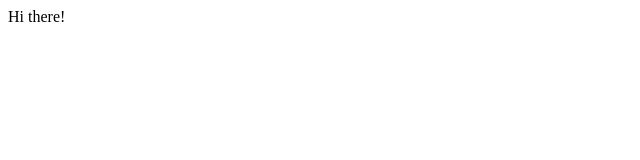
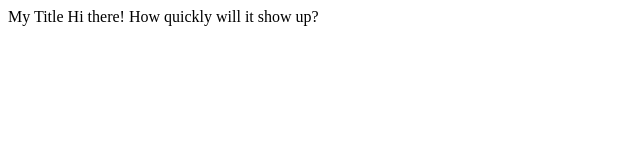
Before and after one commit to ronyeh/ronyeh.github.io, a plain HTML site: page index.html in a window 1280 px wide. Shown: the whole page, without its empty margins (0-640 px from the left). Drawn offline with Linux system fonts and the light colour scheme.

Commit message:
Edited text.

```diff
--- a/index.html
+++ b/index.html
@@ -1,5 +1,8 @@
 <html>
+    <head>
+        My Title
+    </head>
 <body>
-Hi there!
+Hi there! How quickly will it show up?
 </body>
 </html>
```
